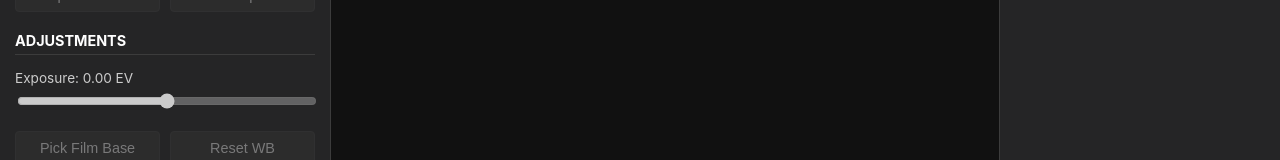
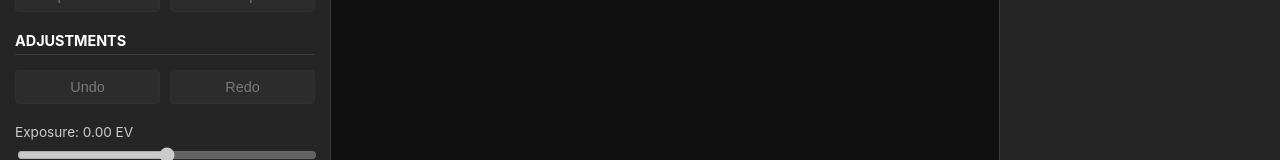
Before and after one commit to nmtzwh/negative-film-converter, a React (Vite) app: page / in a window 1280 px wide. Shown: the part 218-378 px from the top of the page. Built offline with nearby package versions, Linux system fonts and the light colour scheme; no server answers.

Commit message:
feat(ui): implement undo/redo history stack for adjustments

```diff
--- a/images/DSC05906.JPG.json
+++ b/images/DSC05906.JPG.json
@@ -1 +1 @@
-{"exposure": -0.4, "base_color": [0.7279999256134033, 0.5578039288520813, 0.3640784025192261]}
+{"exposure": -0.4, "base_color": [0.7279999256134033, 0.5578039288520813, 0.3640784025192261], "crop": null}
--- a/src/App.tsx
+++ b/src/App.tsx
@@ -5,6 +5,7 @@ import { Histogram } from './components/Histogram';
 import { FilmStrip } from './components/FilmStrip';
 import { CurveGraph } from './components/CurveGraph';
 import { CropOverlay } from './components/CropOverlay';
+import { useHistory } from './hooks/useHistory';
 import './App.css';
 
 function App() {
@@ -22,6 +23,13 @@ function App() {
   const [isPickingBase, setIsPickingBase] = useState(false);
   const [isCropping, setIsCropping] = useState(false);
   const [files, setFiles] = useState<FileEntry[]>([]);
+
+  const { pushState, undo, redo, resetHistory, canUndo, canRedo } = useHistory({
+    exposure: 0.0,
+    baseColor: null,
+    baseColorSamples: [],
+    crop: null
+  });
 
   // New States for Task 2 & 3
   const [settingsClipboard, setSettingsClipboard] = useState<Settings | null>(null);
@@ -59,6 +67,29 @@ function App() {
       if ((e.key === '\\' || e.code === 'Space') && !e.repeat) {
         if (e.code === 'Space' && e.target instanceof HTMLInputElement) return; // ignore typing space in inputs
         setShowOriginal(true);
+      }
+
+      // Undo / Redo
+      if (e.ctrlKey || e.metaKey) {
+        if (e.key === 'z' && !e.shiftKey) {
+          e.preventDefault();
+          const prevState = undo();
+          if (prevState) {
+            setExposure(prevState.exposure);
+            setBaseColor(prevState.baseColor);
+            setBaseColorSamples(prevState.baseColorSamples);
+            setCrop(prevState.crop);
+          }
+        } else if (e.key === 'y' || (e.key === 'z' && e.shiftKey)) {
+          e.preventDefault();
+          const nextState = redo();
+          if (nextState) {
+            setExposure(nextState.exposure);
+            setBaseColor(nextState.baseColor);
+            setBaseColorSamples(nextState.baseColorSamples);
+            setCrop(nextState.crop);
+          }
+        }
       }
     };
     const handleKeyUp = (e: KeyboardEvent) => {
@@ -105,14 +136,15 @@ function App() {
     };
   }, [exposure, currentFilePath, baseColor, curveVisData]);
 
-  // Auto-save settings debounced
+  // Auto-save settings debounced and push history
   useEffect(() => {
     if (!currentFilePath) return;
     const timer = setTimeout(() => {
+      pushState({ exposure, baseColor, baseColorSamples, crop });
       saveSettings(currentFilePath, exposure, baseColor, crop).catch(e => console.error("Auto-save failed:", e));
     }, 1000);
     return () => clearTimeout(timer);
-  }, [exposure, baseColor, crop, currentFilePath]);
+  }, [exposure, baseColor, baseColorSamples, crop, currentFilePath, pushState]);
 
   const loadFile = async (file: string) => {
     setCurrentFilePath(null); // Reset to clear old image
@@ -135,6 +167,13 @@ function App() {
       setBaseColor(settings.base_color);
       setBaseColorSamples([]);
       setCrop(settings.crop || null);
+
+      resetHistory({
+        exposure: settings.exposure,
+        baseColor: settings.base_color,
+        baseColorSamples: [],
+        crop: settings.crop || null
+      });
 
       setCurrentFilePath(file); // This will trigger the conversion
     } catch (e: any) {
@@ -459,6 +498,30 @@ function App() {
 
           <div className="panel-section">
             <h3>Adjustments</h3>
+            <div className="button-group" style={{ marginBottom: '10px' }}>
+              <button className="btn" onClick={() => {
+                const prevState = undo();
+                if (prevState) {
+                  setExposure(prevState.exposure);
+                  setBaseColor(prevState.baseColor);
+                  setBaseColorSamples(prevState.baseColorSamples);
+                  setCrop(prevState.crop);
+                }
+              }} disabled={!canUndo || loading} title="Undo (Ctrl+Z)">
+                Undo
+              </button>
+              <button className="btn" onClick={() => {
+                const nextState = redo();
+                if (nextState) {
+                  setExposure(nextState.exposure);
+                  setBaseColor(nextState.baseColor);
+                  setBaseColorSamples(nextState.baseColorSamples);
+                  setCrop(nextState.crop);
+                }
+              }} disabled={!canRedo || loading} title="Redo (Ctrl+Y)">
+                Redo
+              </button>
+            </div>
             <div className="input-group">
               <label htmlFor="exposure">Exposure: {exposure.toFixed(2)} EV</label>
               <input
--- /dev/null
+++ b/src/hooks/useHistory.ts
@@ -0,0 +1,72 @@
+import { useState, useCallback, useRef } from 'react';
+
+export interface AppState {
+  exposure: number;
+  baseColor: number[] | null;
+  baseColorSamples: number[][];
+  crop: number[] | null;
+}
+
+export function useHistory(initialState: AppState) {
+  const [history, setHistory] = useState<AppState[]>([initialState]);
+  const [currentIndex, setCurrentIndex] = useState(0);
+
+  // Track if we are currently undoing/redoing so we don't push that as a new state
+  const isTimeTraveling = useRef(false);
+
+  const pushState = useCallback((newState: AppState) => {
+    if (isTimeTraveling.current) {
+      isTimeTraveling.current = false;
+      return;
+    }
+
+    setHistory(prev => {
+      // If we are not at the end of history, slice it to the current index
+      const historyUpToCurrent = prev.slice(0, currentIndex + 1);
+
+      // Don't push if the state is identical to the current one
+      const currentState = historyUpToCurrent[historyUpToCurrent.length - 1];
+      if (JSON.stringify(currentState) === JSON.stringify(newState)) {
+        return prev;
+      }
+
+      // Keep a max of 50 history states to avoid memory bloat
+      const newHistory = [...historyUpToCurrent, newState];
+      if (newHistory.length > 50) {
+        newHistory.shift();
+      }
+      return newHistory;
+    });
+
+    setCurrentIndex(prev => Math.min(prev + 1, 50));
+  }, [currentIndex]);
+
+  const undo = useCallback(() => {
+    if (currentIndex > 0) {
+      isTimeTraveling.current = true;
+      setCurrentIndex(prev => prev - 1);
+      return history[currentIndex - 1];
+    }
+    return null;
+  }, [currentIndex, history]);
+
+  const redo = useCallback(() => {
+    if (currentIndex < history.length - 1) {
+      isTimeTraveling.current = true;
+      setCurrentIndex(prev => prev + 1);
+      return history[currentIndex + 1];
+    }
+    return null;
+  }, [currentIndex, history]);
+
+  const resetHistory = useCallback((newState: AppState) => {
+    setHistory([newState]);
+    setCurrentIndex(0);
+    isTimeTraveling.current = false;
+  }, []);
+
+  const canUndo = currentIndex > 0;
+  const canRedo = currentIndex < history.length - 1;
+
+  return { pushState, undo, redo, resetHistory, canUndo, canRedo };
+}
```
